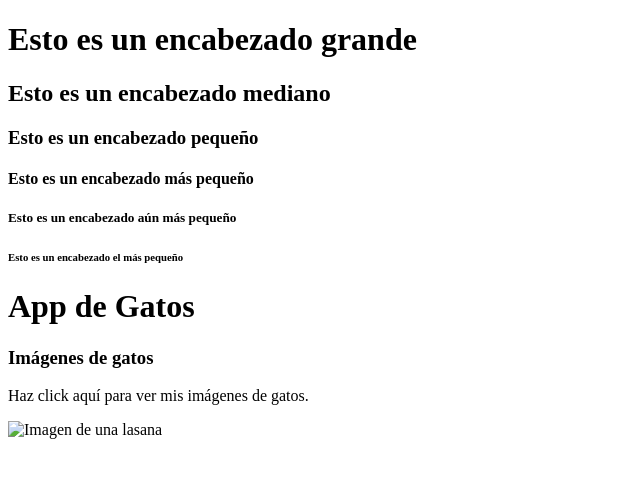
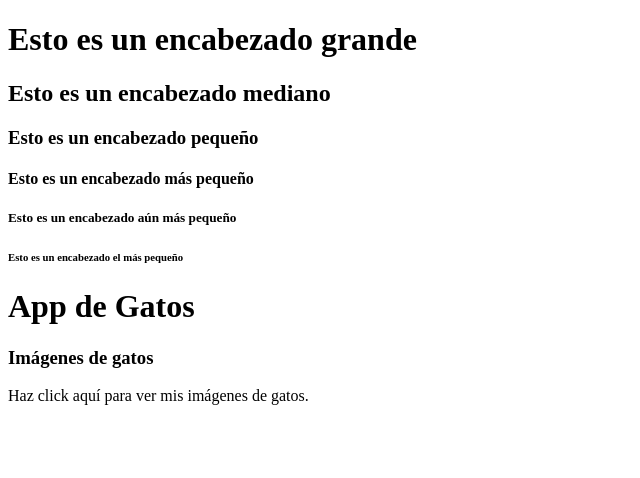
Before and after one commit to cristiansm17/Curso-Html-Css, a plain HTML site: page index.html in a window 1280 px wide. Shown: the whole page, without its empty margins (0-640 px from the left). Drawn offline with Linux system fonts and the light colour scheme.

```diff
--- a/index.html
+++ b/index.html
@@ -17,7 +17,7 @@
 
       <p>Haz click aquí para ver mis imágenes de gatos.</p>
 
-      <img src="lasana.jpg" alt="Imagen de una lasana">
+
 
 
     </main>
```
